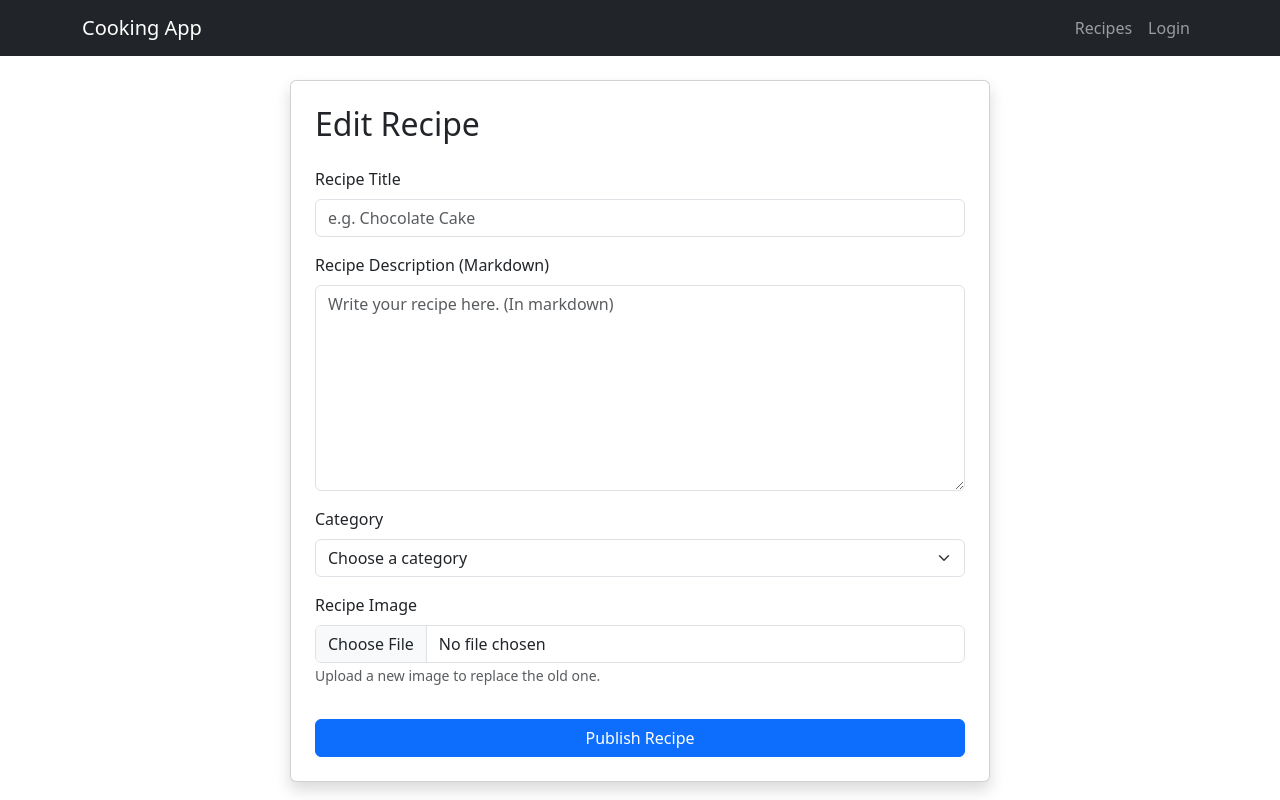
After one commit to LKrpina/PzWKuharica, a Flask app: template app/templates/recipes/edit_recipe.html in a window 1280 px wide. The commit adds this page. Run offline with Flask 3, Linux system fonts and the light colour scheme; the template is opened without the code that fills it: values that come from a table or form of the project are taken from there, others are empty; some libraries are stand-ins or nearby versions.

Commit message:
Rijesen edit recipe! radi kako treba

```diff
--- a/app/__init__.py
+++ b/app/__init__.py
@@ -28,5 +28,4 @@ def create_app():
     app.register_blueprint(recipes)
     app.register_blueprint(profile)
 
-
     return app
--- /dev/null
+++ b/app/templates/recipes/edit_recipe.html
@@ -0,0 +1,44 @@
+{% extends "base.html" %}
+{% block title %}Edit Recipe{% endblock %}
+
+{% block content %}
+<div class="container mt-4">
+
+    <div class="card shadow p-4 mx-auto" style="max-width: 700px;">
+        <h2 class="mb-4">Edit Recipe</h2>
+
+        <form method="POST" enctype="multipart/form-data">
+            {{ form.hidden_tag() }}
+
+            <div class="mb-3">
+                {{ form.title.label(class="form-label") }}
+                {{ form.title(class="form-control") }}
+            </div>
+
+            <div class="mb-3">
+                {{ form.description.label(class="form-label") }}
+                {{ form.description(class="form-control") }}
+            </div>
+
+            <div class="mb-3">
+                {{ form.category.label(class="form-label") }}
+                {{ form.category(class="form-select") }}
+            </div>
+
+            {% if recipe.image_id %}
+                <p class="text-muted">Current image:</p>
+                <img src="{{ url_for('recipes.recipe_image', image_id=recipe.image_id) }}"
+                     class="img-fluid rounded mb-3">
+            {% endif %}
+
+            <div class="mb-3">
+                {{ form.image.label(class="form-label") }}
+                {{ form.image(class="form-control") }}
+                <small class="text-muted">Upload a new image to replace the old one.</small>
+            </div>
+
+            {{ form.submit(class="btn btn-primary w-100 mt-3") }}
+        </form>
+    </div>
+</div>
+{% endblock %}
```
Also changed, not shown: app/recipes/routes.py (+61 -0 lines), app/templates/recipes/recipe_detail.html (+11 -7 lines).
